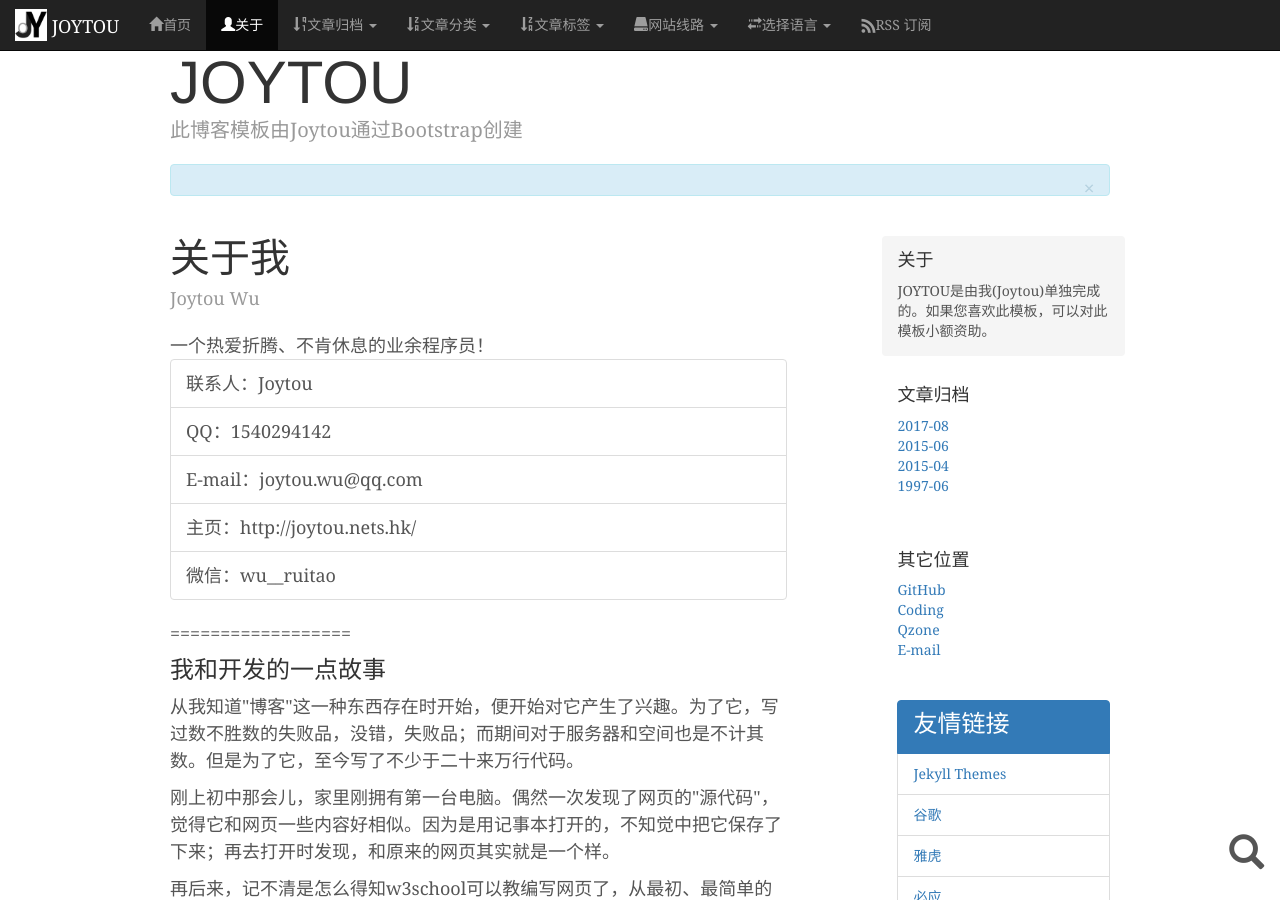
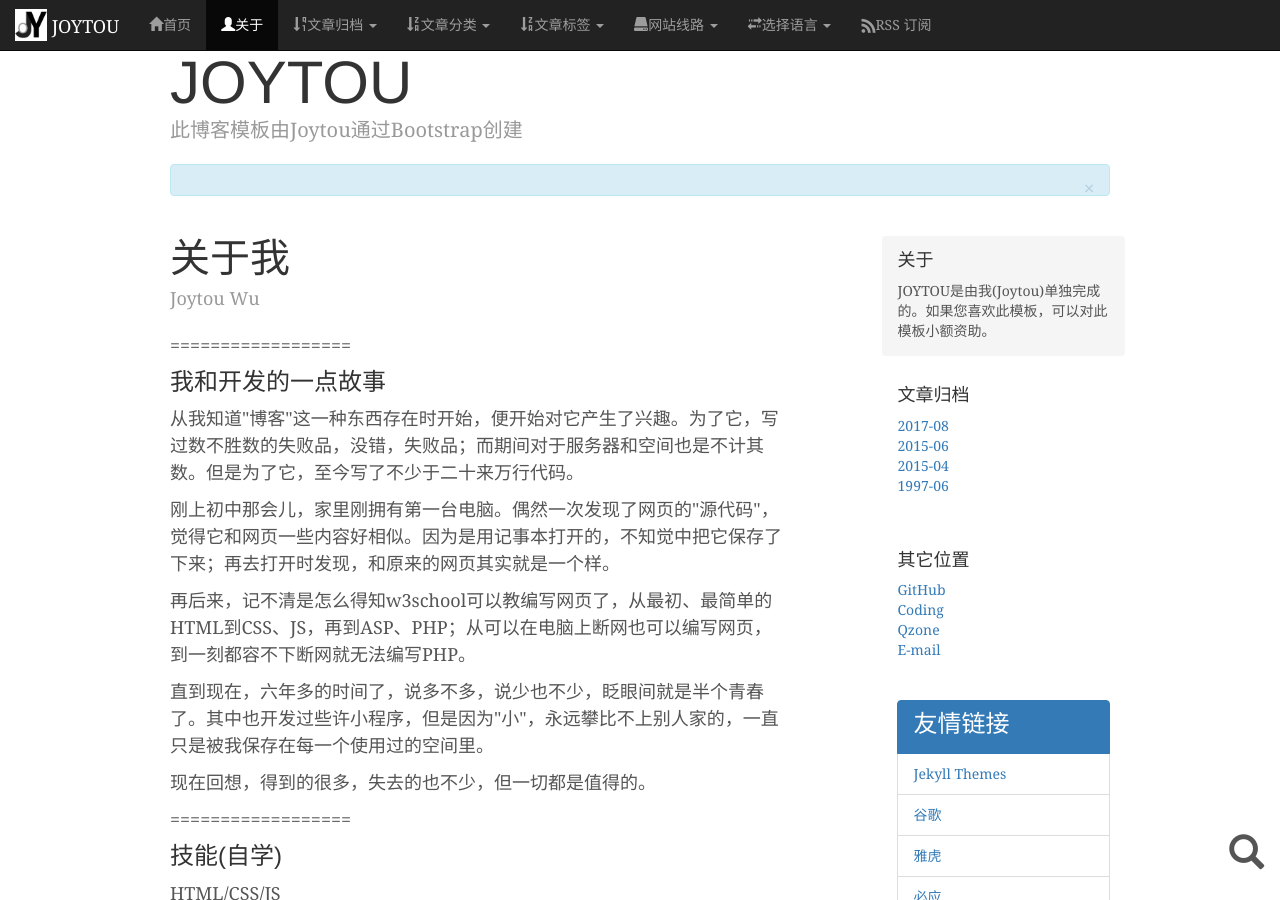
Before and after one commit to geminiyao/geminiyao.github.io, a Jekyll site: the page built from about/index.html, in a window 1280 px wide and 900 px high. Built offline with Jekyll 4.4.1, drawn with Linux system fonts in a browser that asks for light colours; some web fonts are replaced; comment, search, counter and statistics services are not loaded.

```diff
--- a/CNAME
+++ b/CNAME
@@ -1 +1 @@
-joytou.nets.hk
+geminiyao.github.io
--- a/_config.yml
+++ b/_config.yml
@@ -11,8 +11,8 @@ github_username: joytou
 repo: joytou.github.io
 
 #Server
-url: http://joytou.nets.hk
-github: https://github.com/joytou/
+url: http://geminiyao.github.io
+github: https://github.com/geminiyao/
 baseurl: ""
 
 #Page settings
--- a/about/index.html
+++ b/about/index.html
@@ -8,14 +8,7 @@ lang: cn
 <div class="blog-post">
   <h2 class="blog-post-title">{{ translation.aboutme }}</h2>
   <p class="blog-post-meta">Joytou Wu</p>
-  一个热爱折腾、不肯休息的业余程序员！
-  <ul class="list-group">
-  <li class="list-group-item">联系人：Joytou</li>
-  <li class="list-group-item">QQ：1540294142</li>
-  <li class="list-group-item">E-mail：joytou.wu@qq.com</li>
-  <li class="list-group-item">主页：http://joytou.nets.hk/</li>
-  <li class="list-group-item">微信：wu__ruitao</li>
-  </ul>
+
   <p>==================</p>
   <p>
 	<h3>我和开发的一点故事</h3>
```
Also changed, not shown: about/index.en.html (+1 -8 lines), about/index.tw.html (+1 -7 lines).
